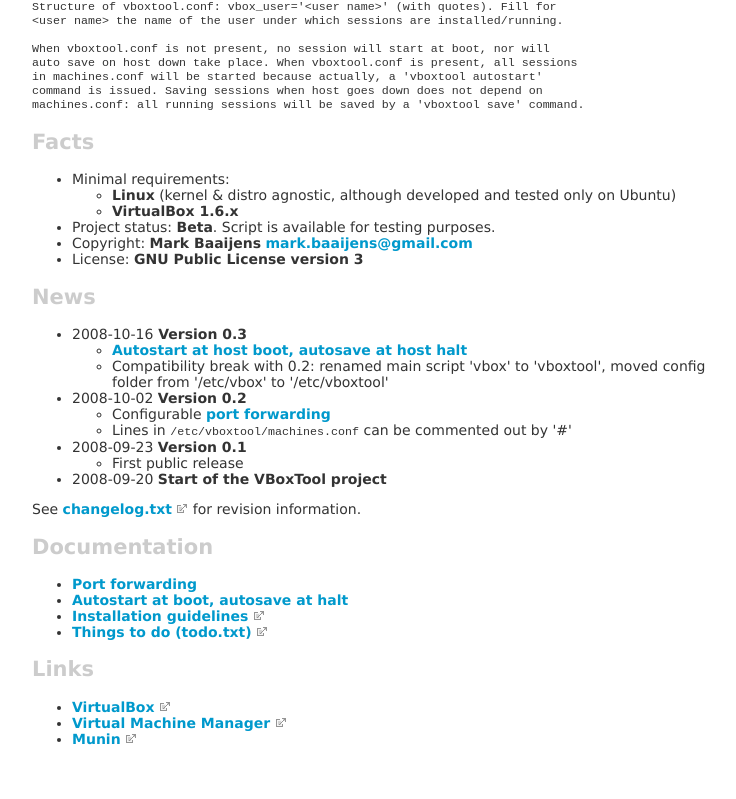
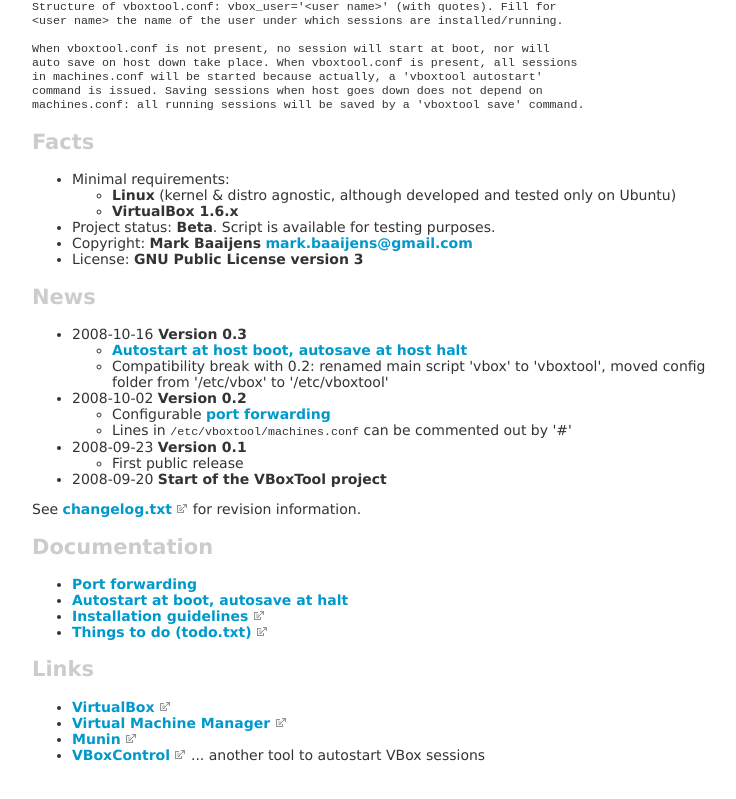
Before and after one commit to gzurowski/vboxtool, a plain HTML site: page website/index.html in a window 1280 px wide. Shown: the part 1457-2256 px from the top of the page, without its empty margins (262-998 px from the left). Drawn offline with Linux system fonts and the light colour scheme.

Commit message:
Small changes to website

```diff
--- a/website/index.html
+++ b/website/index.html
@@ -2,8 +2,7 @@
 <html><head><title>VBoxTool</title>
 
 <meta http-equiv="Content-Type" content="text/html; charset=ISO-8859-1">
-<link href="main.css" rel="stylesheet" type="text/css">
-</head>
+<link href="main.css" rel="stylesheet" type="text/css"></head>
 <body>
 <table style="width: 700px; text-align: left; margin-left: auto; margin-right: auto;" align="center" border="0" cellpadding="2" cellspacing="2">
 <tbody>
@@ -174,7 +173,8 @@ to do (todo.txt)</a> <img src="images/icon-external-link.png" alt="icon-external
 <li><a href="http://virt-manager.et.redhat.com/">Virtual
 Machine Manager</a> <img src="images/icon-external-link.png" alt="icon-external-link.png"></li>
 <li><a href="http://munin.projects.linpro.no/">Munin</a>
-<img src="images/icon-external-link.png" alt="icon-external-link.png"></li>
+<img src="images/icon-external-link.png" alt="icon-external-link.png"></li><li><a href="http://farfewertoes.com/code/vboxcontrol/">VBoxControl</a>
+<img src="images/icon-external-link.png" alt="icon-external-link.png"> ... another tool to autostart VBox sessions</li>
 </ul>
 </td>
 </tr>
```
